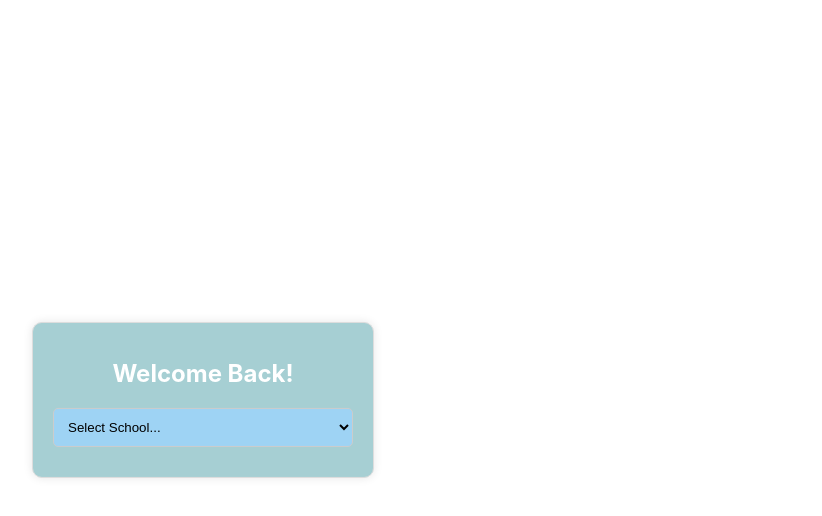
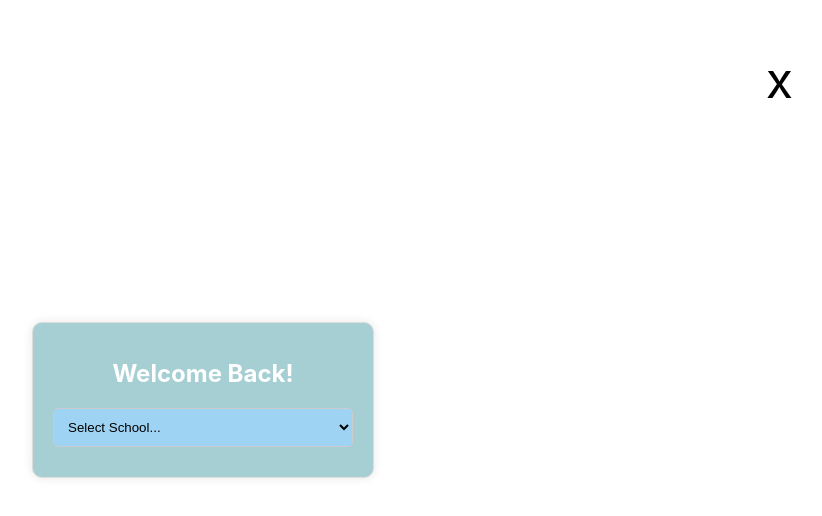
Before and after one commit to zhehan-p/NUSHhack, a React (Create React App) app: page /Login in a window 1280 px wide. Shown: the top 516 px of the page, without its empty margins (437-1259 px from the left). Built offline with nearby package versions, Linux system fonts and the light colour scheme; no server answers.

Commit message:
works ig

```diff
--- a/src/pages/Login.js
+++ b/src/pages/Login.js
@@ -4,14 +4,9 @@ import React from 'react';
 
 import FetchJSON from '../FetchJSON';
 
-// Import the functions you need from the SDKs you need
 import { initializeApp } from "firebase/app";
 import { getAnalytics } from "firebase/analytics";
-// TODO: Add SDKs for Firebase products that you want to use
-// https://firebase.google.com/docs/web/setup#available-libraries
 
-// Your web app's Firebase configuration
-// For Firebase JS SDK v7.20.0 and later, measurementId is optional
 const firebaseConfig = {
   apiKey: `${process.env.API_KEY}`,
   authDomain: "nushhack-bd3ba.firebaseapp.com",
@@ -22,13 +17,26 @@ const firebaseConfig = {
   measurementId: "G-KN9FMB51Q9"
 };
 
-// Initialize Firebase
 const app = initializeApp(firebaseConfig);
 const analytics = getAnalytics(app);
 
 function Login() {
     return (
         <React.Fragment>
+            <div style={{
+                display: "flex",
+                alignItems: "center",
+                justifyContent: "right",
+            }}>
+                <a href="../NUSHhack"><p style={{
+                    verticalAlign: "top",
+                    textAlign: "right",
+                    paddingRight: "50px",
+                    width: "50px",
+                    fontSize: 50,
+                    color: "#000000"
+                }}>x</p></a>
+            </div>
             <div class="loginbody"/>
             <div class="container">
                 <div class="box">
```
